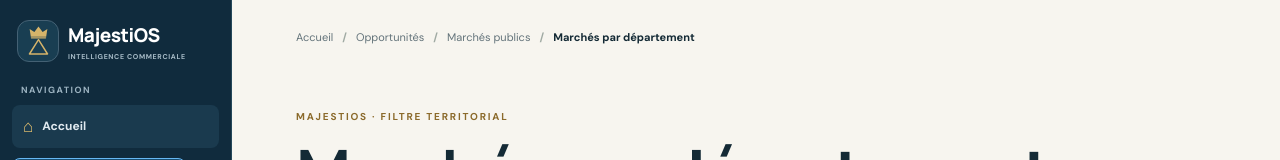
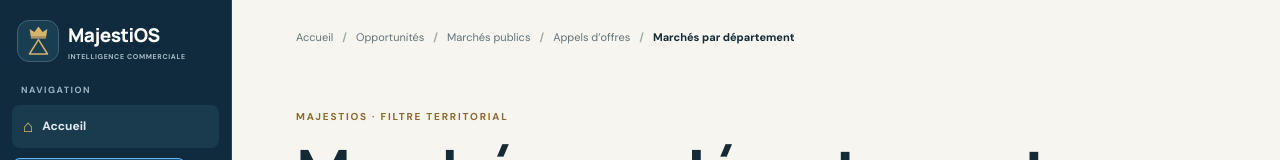
Before and after one commit to Chexpeer/Majestios, a Next.js app: page /opportunites/marches-publics/departement in a window 1280 px wide. Shown: the top 160 px of the page. Built offline with nearby package versions, Linux system fonts and the light colour scheme.

Commit message:
Aligner le fil d’Ariane sur la profondeur des appels d’offres

```diff
--- a/src/components/tender-category-guide.tsx
+++ b/src/components/tender-category-guide.tsx
@@ -13,12 +13,12 @@ type Props = {
 export default function TenderCategoryGuide({ eyebrow, title, emphasis, intro, checks, searchHref, searchLabel }: Props) {
   return <main className="site-page">
     <div className="page-container">
-      <nav className="breadcrumbs" aria-label="Fil d’Ariane"><Link href="/">Accueil</Link><span><b>/</b><Link href="/opportunites">Opportunités</Link></span><span><b>/</b><Link href="/opportunites/marches-publics">Marchés publics</Link></span><span><b>/</b><strong>{title}</strong></span></nav>
+      <nav className="breadcrumbs" aria-label="Fil d’Ariane"><Link href="/">Accueil</Link><span><b>/</b><Link href="/opportunites">Opportunités</Link></span><span><b>/</b><Link href="/opportunites/marches-publics">Marchés publics</Link></span><span><b>/</b><Link href="/opportunites/marches-publics/appels-offres">Appels d’offres</Link></span><span><b>/</b><strong>{title}</strong></span></nav>
       <section className="page-hero bodacc-hero">
         <span className="eyebrow">{eyebrow}</span>
         <h1>{title} <span>{emphasis}</span></h1>
         <p>{intro}</p>
-        <div className="hero-actions"><Link className="button-primary" href={searchHref}>{searchLabel} <span aria-hidden="true">→</span></Link><Link className="button-secondary" href="/opportunites/marches-publics">Toutes les consultations publiques</Link></div>
+        <div className="hero-actions"><Link className="button-primary" href={searchHref}>{searchLabel} <span aria-hidden="true">→</span></Link><Link className="button-secondary" href="/opportunites/marches-publics/appels-offres">Toutes les consultations publiques</Link></div>
       </section>
       <section className="content-panel">
         <span className="eyebrow">AVANT DE VOUS POSITIONNER</span>
```
